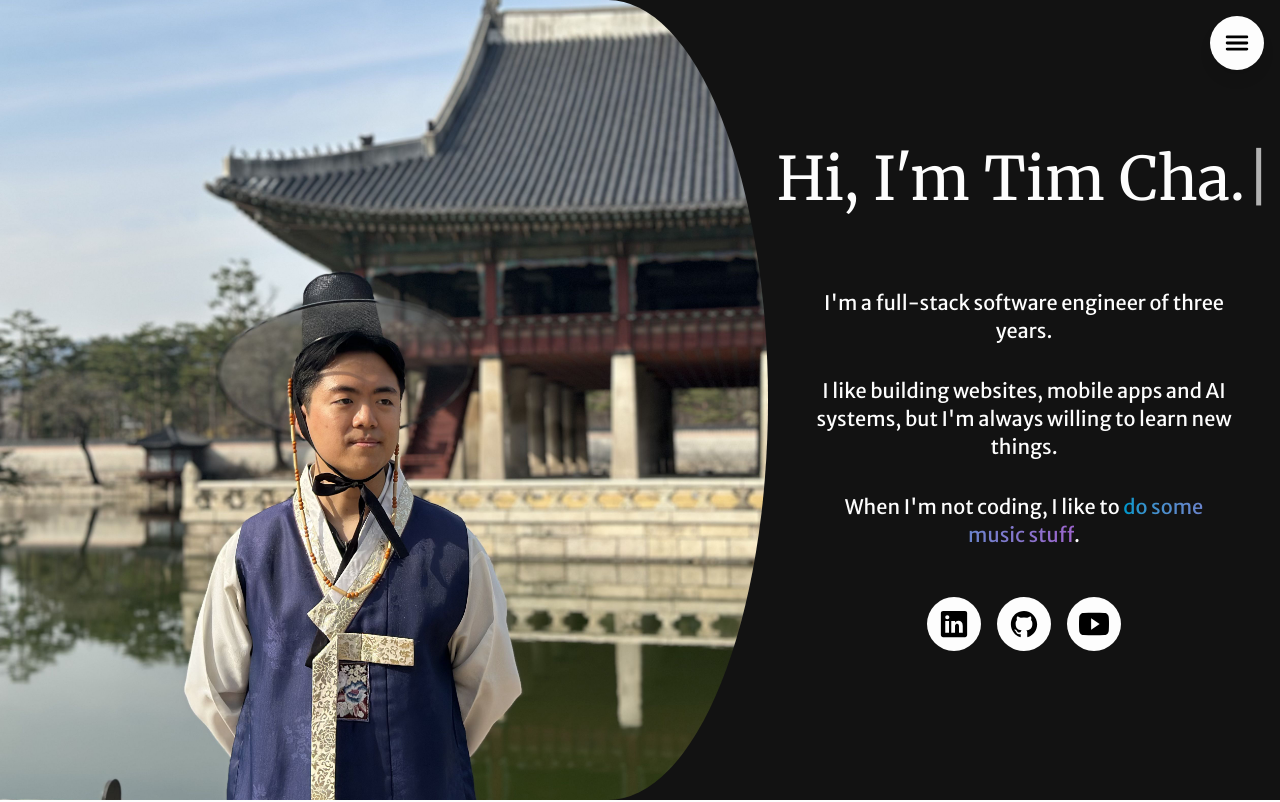
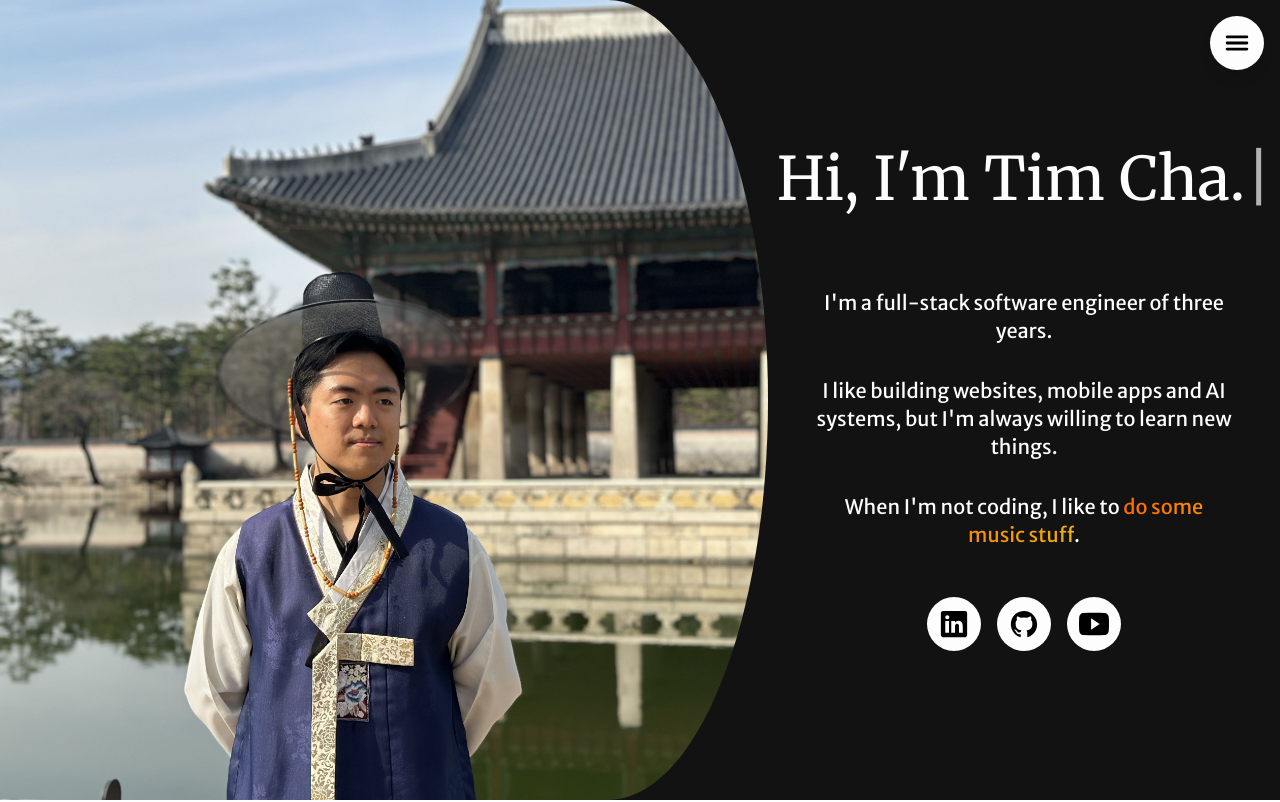
Before and after one commit to bigstarcha/personal-website, a Next.js app: page / in a window 1280 px wide. Shown: the top 802 px of the page. Built offline with nearby package versions, Linux system fonts and the light colour scheme.

Commit message:
animations work (mostly...)

```diff
--- a/components/ConnectSection.tsx
+++ b/components/ConnectSection.tsx
@@ -1,19 +1,34 @@
 "use client";
 
-import React from "react";
+import React, { FormEventHandler } from "react";
 import { motion } from "framer-motion";
 
 const INPUT_STYLE = "border-2 border-background p-2 rounded-md";
 
+const formVariants = {
+  hidden: { opacity: 0, y: 40 },
+  visible: { opacity: 1, y: 0, transition: { duration: 2, staggerChildren: 0.5 } }
+};
+
 function ConnectSection() {
-  const handleSubmit = () => {
+  const handleSubmit: FormEventHandler<HTMLFormElement> = (event) => {
     // Implement logic to send an email given the following user information.
+    event.preventDefault();
+    event.currentTarget.reset(); // Thanks Copilot
   };
 
   return (
-    <div className="flex flex-col items-center py-12 bg-foreground">
-      <h1 id="contact-section" className="font-bold text-4xl pt-12 mb-4">Connect With Me!</h1>
-      <form className="flex flex-col w-full px-8 lg:w-1/2 xl:w-1/2 lg:px-0 xl:px-0" onSubmit={handleSubmit}>
+    <section className="flex flex-col items-center py-12 bg-foreground">
+      <h1 id="contact-section" className="font-bold text-4xl pt-12 mb-4">
+        Connect With Me!
+      </h1>
+      <motion.form
+        variants={formVariants}
+        initial="hidden"
+        whileInView="visible"
+        className="flex flex-col w-full px-8 lg:w-1/2 xl:w-1/2 lg:px-0 xl:px-0"
+        onSubmit={handleSubmit}
+      >
         <label className="text-lg text-background" htmlFor="name">
           Name
         </label>
@@ -54,8 +69,8 @@ function ConnectSection() {
             Send Message
           </motion.button>
         </div>
-      </form>
-    </div>
+      </motion.form>
+    </section>
   );
 }
 
--- a/components/ExperienceCard.tsx
+++ b/components/ExperienceCard.tsx
@@ -1,9 +1,14 @@
 "use client";
 
 import React from "react";
-// import { motion } from "framer-motion";
+import { motion } from "framer-motion";
 import { Experience } from "@/utils/experiences";
 import TagSection from "./TagSection";
+
+const cardVariants = {
+  hidden: { opacity: 0, y: 40 },
+  visible: { opacity: 1, y: 0 }
+};
 
 function ExperienceCard({
   title,
@@ -13,7 +18,7 @@ function ExperienceCard({
   tags,
 }: Experience) {
   return (
-    <div className="w-full lg:w-1/2 xl:w-1/2 flex flex-col px-5 py-4 border-2 rounded-xl shadow-lg mb-4 lg:mb-0 xl:mb-0">
+    <motion.div variants={cardVariants} initial="hidden" whileInView="visible" viewport={{ once: true }} transition={{ duration: 2 }} className="w-full lg:w-1/2 xl:w-1/2 flex flex-col px-5 py-4 border-2 rounded-xl shadow-lg mb-4 lg:mb-0 xl:mb-0">
       <h1 className="text-3xl mt-4 mb-2 font-bold text-center">{title}</h1>
       <h2 className="text-2xl font-semibold text-center mb-1">{company}</h2>
       <h2 className="text-xl text-center mb-4">{yearRange}</h2>
@@ -25,7 +30,7 @@ function ExperienceCard({
           ))}
         </ul>
       )}
-    </div>
+    </motion.div>
   );
 }
 
--- a/components/ExperienceSection.tsx
+++ b/components/ExperienceSection.tsx
@@ -11,7 +11,7 @@ const rightStyle = "lg:justify-end xl:justify-end lg:pl-12 xl:pl-12";
 
 function ExperienceSection() {
   return (
-    <div className="flex flex-row justify-center pt-12 bg-foreground">
+    <section className="flex flex-row justify-center pt-12 bg-foreground">
       <div id="experience-section" className="flex flex-col w-full pt-12">
         <h1 className="font-bold text-4xl text-center mb-6">Experience</h1>
         <div className="relative px-8">
@@ -28,7 +28,7 @@ function ExperienceSection() {
           ))}
         </div>
       </div>
-    </div>
+    </section>
   );
 }
 
--- a/components/IntroSection.tsx
+++ b/components/IntroSection.tsx
@@ -8,8 +8,19 @@ import Typewriter from "typewriter-effect";
 import { getInterest, MAX_INTERESTS } from "@/utils/interests";
 
 function Paragraph({ children }: { children: React.ReactNode }) {
+  const subtextVariants = {
+    hidden: { opacity: 0, y: -20 },
+    visible: {
+      opacity: 1,
+      y: 0
+    },
+  };
+
   return (
-    <motion.p className="mt-8 px-12 text-xl text-foreground text-center">
+    <motion.p
+      variants={subtextVariants}
+      className="mt-8 px-12 text-xl text-foreground text-center"
+    >
       {children}
     </motion.p>
   );
@@ -18,6 +29,9 @@ function Paragraph({ children }: { children: React.ReactNode }) {
 function IntroSection() {
   // This tracks which interest to render in my about section
   const [interestIndex, setInterestIndex] = useState(0);
+
+  // This tracks paragraph animation
+  const [paragraphAnimated, setParagraphAnimated] = useState(false);
 
   // Can't forget that you need to use useEffect if you want to render new things in intervals!
   useEffect(() => {
@@ -33,34 +47,41 @@ function IntroSection() {
     [interestIndex],
   );
 
-  const subtexts = {
-    hidden: { y: -50, opacity: 0 },
-    show: {
-      y: 0,
+  const subtextContainerVariants = {
+    hidden: { opacity: 0 },
+    visible: {
       opacity: 1,
       transition: {
-        delayChildren: 0.25,
+        staggerChildren: 0.45,
       },
     },
   };
 
   return (
-    <div className="flex flex-col lg:flex-row xl:flex-row">
+    <section className="flex flex-col lg:flex-row xl:flex-row">
       <motion.div
         className="bg-[url(../public/Tim2.jpg)] bg-center bg-cover h-screen w-full lg:w-3/5 xl:w-3/5 rounded-r-ellipse"
-        initial={{ opacity: 0 }}
-        animate={{ opacity: 1 }}
-        transition={{ duration: 3 }}
+        initial={{ opacity: 0, x: -1050 }}
+        animate={{ opacity: 1, x: 0 }}
+        transition={{ duration: 2 }}
       />
       <div className="flex flex-col justify-center items-center w-full lg:w-2/5 xl:w-2/5 h-screen">
         <h1 className="font-merriweather text-6xl text-foreground text-bold mb-12">
           <Typewriter
             onInit={(typewriter) => {
-              typewriter.typeString("Hi, I'm Tim Cha.").start();
+              typewriter
+                .typeString("Hi, I'm Tim Cha.")
+                .callFunction(() => setParagraphAnimated(true))
+                .start();
             }}
           />
         </h1>
-        <motion.div variants={subtexts}>
+        <motion.div
+          className="flex flex-col"
+          variants={subtextContainerVariants}
+          initial="hidden"
+          animate={paragraphAnimated ? "visible" : "hidden"}
+        >
           <Paragraph>
             I&apos;m a full-stack software engineer of three years.
           </Paragraph>
@@ -73,28 +94,17 @@ function IntroSection() {
             <motion.span
               key={interestIndex}
               className={`bg-clip-text text-transparent bg-gradient-to-r ${currentInterest.style}`}
-              initial={{
-                opacity: 0,
-                y: -20,
-              }}
-              animate={{
-                opacity: 1,
-                y: 0,
-              }}
-              exit={{
-                opacity: 0,
-                y: 20,
-              }}
-              transition={{ duration: 2 }}
+              animate={{ opacity: [0, 1, 1, 1, 0, 0, 0] }}
+              transition={{ duration: 7, ease: ["easeIn", "easeOut"] }}
             >
               {currentInterest.text}
             </motion.span>
             .
           </Paragraph>
+          <SocialAccountButtons />
         </motion.div>
-        <SocialAccountButtons />
       </div>
-    </div>
+    </section>
   );
 }
 
--- a/components/Navigation.tsx
+++ b/components/Navigation.tsx
@@ -12,7 +12,7 @@ import { IoMenu } from "react-icons/io5";
 type NavItem = {
   title: string;
   href: string;
-}
+};
 
 const navItems: NavItem[] = [
   {
--- a/components/ProjectCard.tsx
+++ b/components/ProjectCard.tsx
@@ -6,6 +6,11 @@ import Link from "next/link";
 import { IoOpenOutline } from "react-icons/io5";
 import TagSection from "@/components/TagSection";
 import { Project } from "@/utils/projects";
+
+const cardVariants = {
+  hidden: { opacity: 0, y: 40 },
+  visible: { opacity: 1, y: 0 }
+};
 
 function VisitButton({
   name,
@@ -45,7 +50,7 @@ function ProjectCard({
   links,
 }: Project): JSX.Element {
   return (
-    <div className="flex flex-col border-2 border-solid rounded-xl px-5 py-4 shadow-lg">
+    <motion.div variants={cardVariants} initial="hidden" whileInView="visible" viewport={{ once: true }} transition={{ duration: 2 }} className="flex flex-col border-2 border-solid rounded-xl px-5 py-4 shadow-lg">
       <h1 className="mt-4 mb-2 font-bold text-3xl text-center">{name}</h1>
       <h2 className="mb-2 text-center font-semibold text-xl">{duration}</h2>
       <TagSection tags={tags} />
@@ -60,7 +65,7 @@ function ProjectCard({
         )}
         {!Array.isArray(links) && <VisitButton name={name} link={links} />}
       </div>
-    </div>
+    </motion.div>
   );
 }
 
--- a/components/ProjectsSection.tsx
+++ b/components/ProjectsSection.tsx
@@ -1,15 +1,24 @@
 "use client";
 
 import React from "react";
+import { motion } from "framer-motion";
 import ProjectCard from "@/components/ProjectCard";
 import { projects } from "@/utils/projects";
 
+const projectSectionVariants = {
+  hidden: { opacity: 0 },
+  visible: {
+    opacity: 1,
+    transition: { staggerChildren: 1 }, // Staggering doesn't seem to work. Not sure why
+  }
+};
+
 function ProjectsSection() {
   return (
-    <div className="flex flex-row justify-center pt-12 bg-foreground">
+    <section className="flex flex-row justify-center pt-12 bg-foreground">
       <div id="projects-section" className="flex flex-col w-full pt-12">
         <h1 className="font-bold text-4xl text-center mb-6">Projects</h1>
-        <div className="px-8 grid lg:grid-cols-3 xl:grid-cols-3 gap-4">
+        <motion.div variants={projectSectionVariants} initial="hidden" whileInView="visible" className="px-8 grid lg:grid-cols-3 xl:grid-cols-3 gap-4">
           {projects.map((project, index) => (
             <ProjectCard
               key={index}
@@ -20,9 +29,9 @@ function ProjectsSection() {
               links={project.links}
             />
           ))}
-        </div>
+        </motion.div>
       </div>
-    </div>
+    </section>
   );
 }
 
--- a/components/SkillsSection.tsx
+++ b/components/SkillsSection.tsx
@@ -6,13 +6,18 @@
 "use client";
 
 import React from "react";
-import { TypescriptOriginal } from "devicons-react";
+import { motion } from "framer-motion";
 import {
   Skill,
   frontendSkills,
   backendSkills,
   devopsOtherSkills,
 } from "@/utils/skills";
+
+const subsectionVariants = {
+  hidden: { opacity: 0, y: 30 },
+  visible: { opacity: 1, y: 0 }
+};
 
 function SkillTile({ icon, name }: Skill) {
   return (
@@ -31,8 +36,10 @@ function SkillSubsection({
   children: React.ReactNode;
 }) {
   return (
-    <div className="flex flex-col lg:flex-row xl:flex-row items-center w-full mb-4 last:mb-0">
-      <h2 className="font-semibold text-3xl w-full lg:w-1/4 xl:w-1/4 mb-4 text-center lg:mb-0 xl:mb-0">{title}</h2>
+    <motion.div variants={subsectionVariants} initial="hidden" whileInView="visible" viewport={{ once: true }} transition={{ duration: 2 }} className="flex flex-col lg:flex-row xl:flex-row items-center w-full mb-4 last:mb-0">
+      <h2 className="font-semibold text-3xl w-full lg:w-1/4 xl:w-1/4 mb-4 text-center lg:mb-0 xl:mb-0">
+        {title}
+      </h2>
       <div className="flex w-full lg:w-3/4 xl:w-3/4 overflow-x-hidden">
         <div
           className="animate-carousel inline-flex whitespace-nowrap gap-4"
@@ -46,13 +53,13 @@ function SkillSubsection({
           </div>
         </div>
       </div>
-    </div>
+    </motion.div>
   );
 }
 
 function SkillsSection() {
   return (
-    <div className="flex flex-row justify-center pt-12 bg-foreground">
+    <section className="flex flex-row justify-center pt-12 bg-foreground">
       <div id="skills-section" className="flex flex-col w-full pt-12">
         <h1 className="font-bold text-4xl text-center">Skills</h1>
         <div className="mt-6 px-8">
@@ -73,7 +80,7 @@ function SkillsSection() {
           </SkillSubsection>
         </div>
       </div>
-    </div>
+    </section>
   );
 }
 
--- a/components/SocialAccountButtons.tsx
+++ b/components/SocialAccountButtons.tsx
@@ -6,8 +6,19 @@ import { IoLogoLinkedin, IoLogoGithub, IoLogoYoutube } from "react-icons/io5";
 import Link from "next/link";
 
 function SocialAccountButtons() {
+  const variants = {
+    hidden: { opacity: 0, y: -20 },
+    visible: {
+      opacity: 1,
+      y: 0,
+    },
+  };
+
   return (
-    <div className="grid grid-cols-3 gap-4 mt-12">
+    <motion.div
+      variants={variants}
+      className="grid grid-cols-3 gap-4 mt-12 w-max self-center"
+    >
       <Link
         href="https://www.linkedin.com/in/timothy-cha-447b52192/"
         target="_blank"
@@ -50,7 +61,7 @@ function SocialAccountButtons() {
           <IoLogoYoutube size={30} />
         </motion.div>
       </Link>
-    </div>
+    </motion.div>
   );
 }
 
--- a/utils/skills.tsx
+++ b/utils/skills.tsx
@@ -1,4 +1,4 @@
-import React, { ReactNode } from "react";
+import React from "react";
 import {
   TypescriptOriginal,
   JavascriptOriginal,
```
Also changed, not shown: utils/interests.ts (+6 -6 lines).
